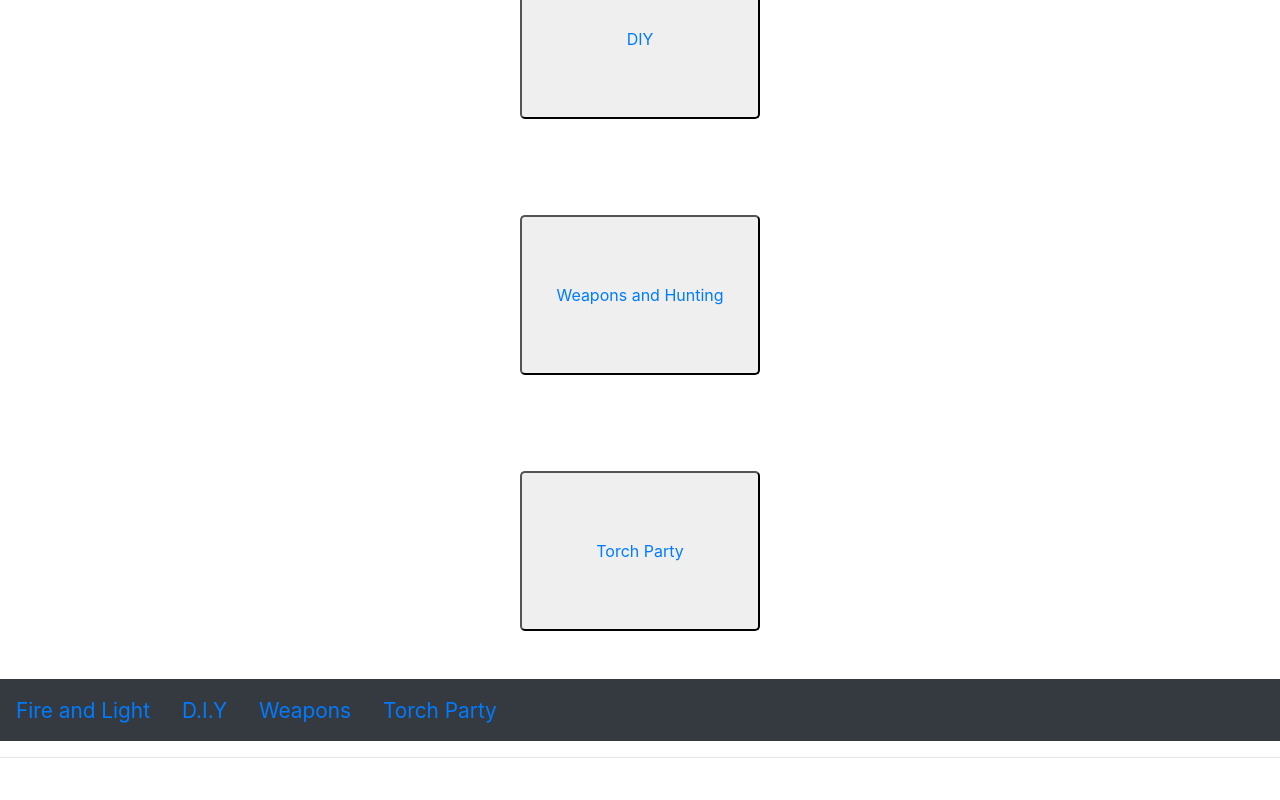
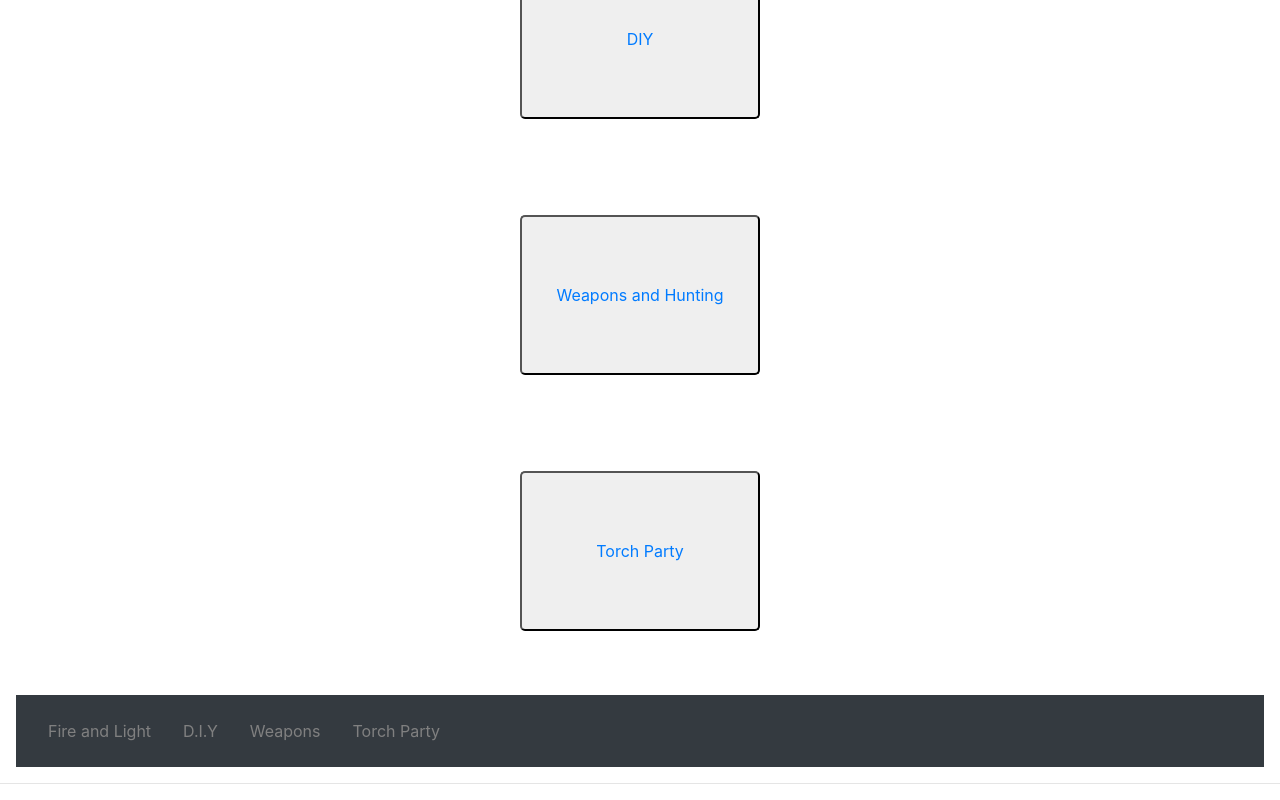
Before and after one commit to Aurelien-Lamarre/flint-store, a React (Create React App) app in the folder flint-store/: page / in a window 1280 px wide. Shown: the part 401-1201 px from the top of the page. Before the commit the page ends 1175 px from the top, so only its background shows below. Built offline with nearby package versions, Linux system fonts and the light colour scheme.

Commit message:
footer finish

```diff
--- /dev/null
+++ b/flint-store/src/components/Footer.css
@@ -0,0 +1,10 @@
+.NavItemLink {
+  color: grey;
+}
+
+@media only screen and (max-width:760px){
+  .NavItemFooterCss {
+    display: flex;
+    flex-direction: column;
+  }
+}
--- a/flint-store/src/components/Footer.jsx
+++ b/flint-store/src/components/Footer.jsx
@@ -1,13 +1,16 @@
 import React from 'react';
 import { Nav, NavItem, NavLink } from 'reactstrap';
-import styled, {css} from 'styled-components'
+import styled from 'styled-components'
+import "./Footer.css"
 
 const NavFooter = styled.div`
   display: flex;
   background-color: #343a40;
-  font-size: 1.3em;
-  height: 3em;
+  font-size: 1em;
   align-items: center;
+  flex-wrap: wrap;
+  padding: 1em;
+  margin: 1em
 `;
 
 const NavItemFooter = styled.div`
@@ -27,18 +30,18 @@ padding top: 10em
 const Footer = (props) => {
   return (
     <div>
-      <NavFooter>
+      <NavFooter className="NavItemFooterCss">
         <NavItemFooter>
-          <NavLink href="/lightandfire">Fire and Light</NavLink>
+          <NavLink className="NavItemLink" href="/lightandfire">Fire and Light</NavLink>
         </NavItemFooter>
         <NavItemFooter>
-          <NavLink href="/diy">D.I.Y</NavLink>
+          <NavLink className="NavItemLink" href="/diy">D.I.Y</NavLink>
         </NavItemFooter>
         <NavItemFooter>
-          <NavLink href="/weaponsandhunting">Weapons</NavLink>
+          <NavLink className="NavItemLink" href="/weaponsandhunting">Weapons</NavLink>
         </NavItemFooter>
         <NavItemFooter>
-          <NavLink href="/torchparty">Torch Party</NavLink>
+          <NavLink className="NavItemLink" href="/torchparty">Torch Party</NavLink>
         </NavItemFooter>
       </NavFooter>
       <hr />
```
